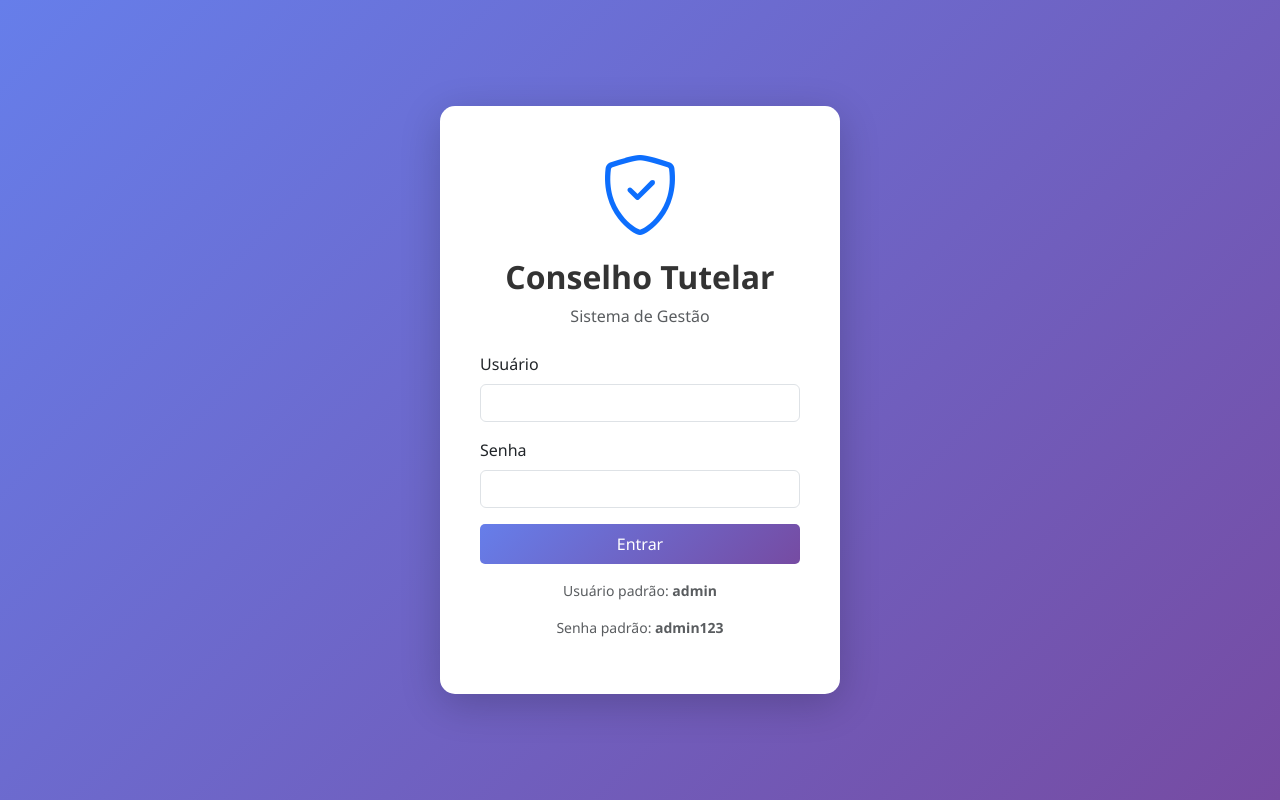
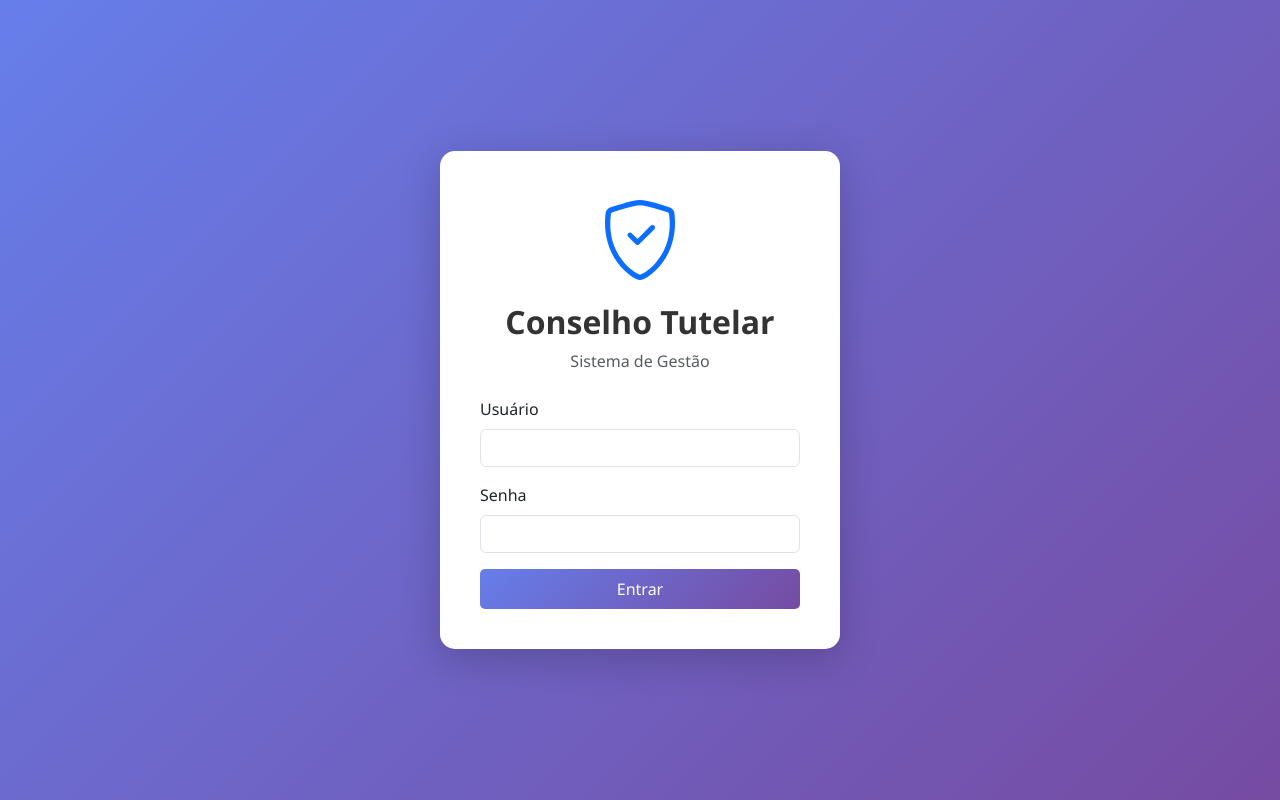
Before and after one commit to Jlucasrf/projeto-FullStack, a website: page public/index.html in a window 1280 px wide. Drawn offline with nearby package versions, Linux system fonts and the light colour scheme.

Commit message:
Remove default user/password info from index.html
Removed default user and password information from the login form.

```diff
--- a/public/index.html
+++ b/public/index.html
@@ -29,10 +29,6 @@
                 <button type="submit" class="btn btn-primary w-100">Entrar</button>
                 <div id="loginError" class="alert alert-danger mt-3 d-none"></div>
             </form>
-            <div class="mt-3 text-center text-muted small">
-                <p>Usuário padrão: <strong>admin</strong></p>
-                <p>Senha padrão: <strong>admin123</strong></p>
-            </div>
         </div>
     </div>
 
```
